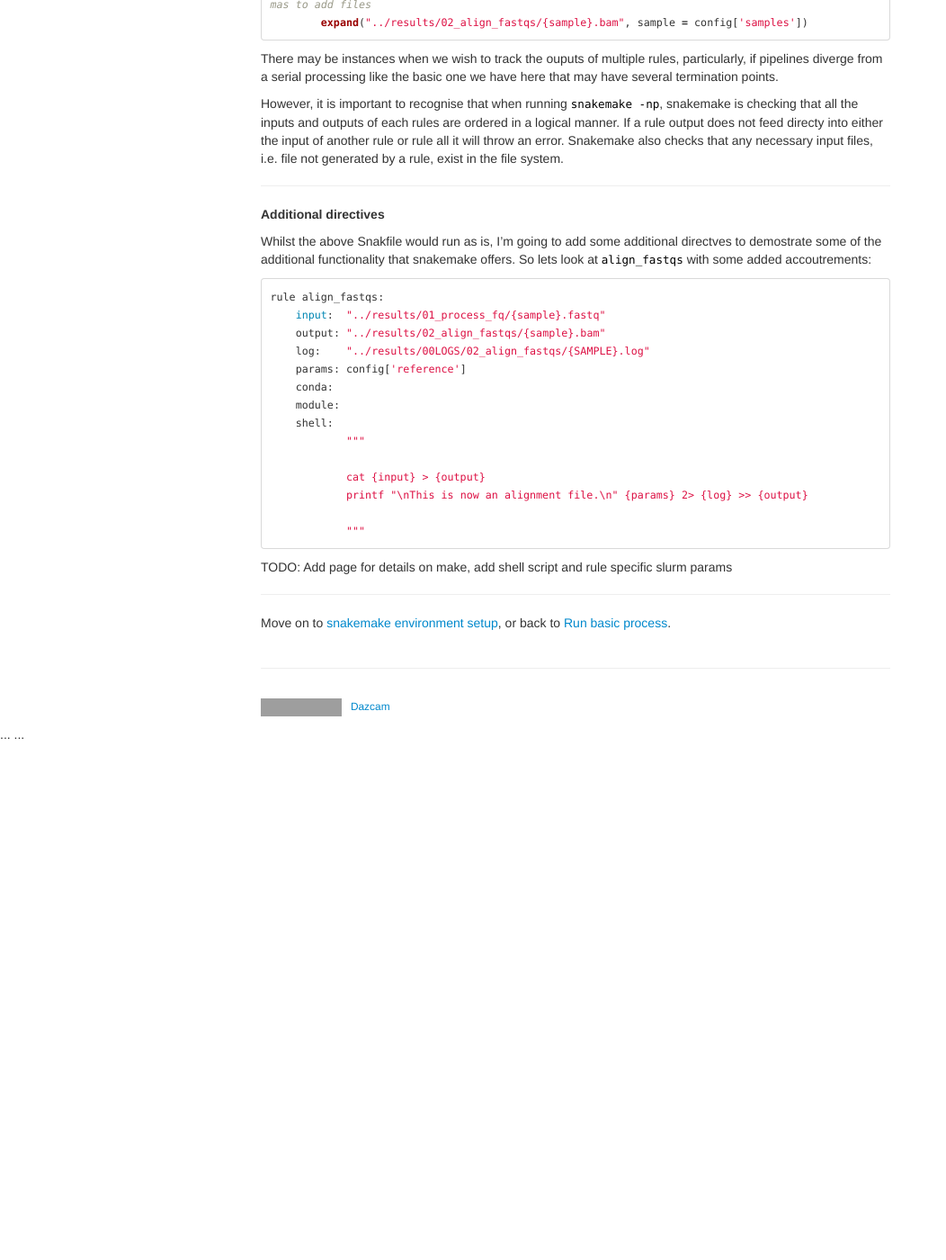
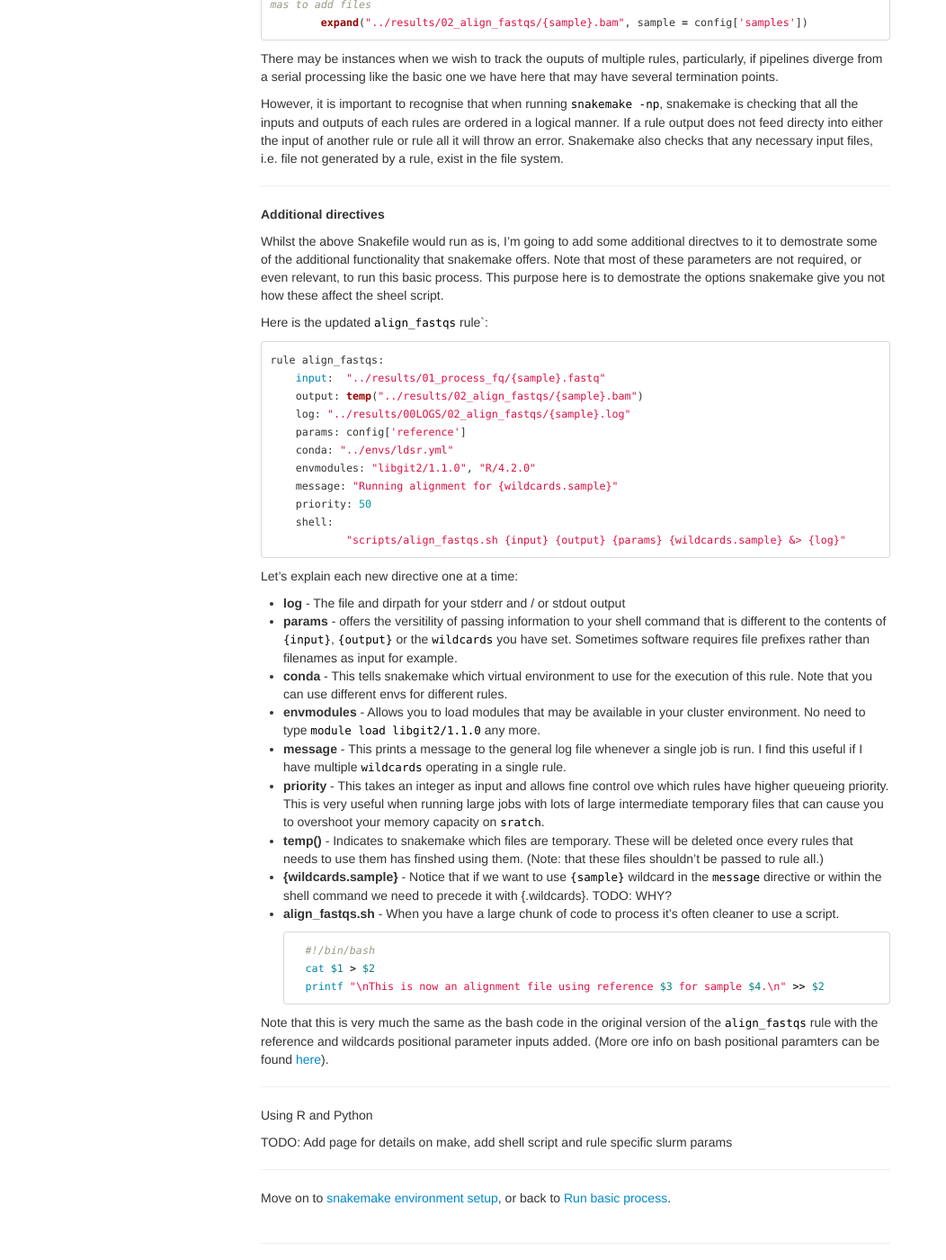
Before and after one commit to Dazcam/Bioinformatics-tutorials, a Jekyll site: the page built from pages/snakemake/04_rule2_add_params.md, in a window 1280 px wide and 1400 px high, scrolled down 1107 px. Shown: the whole window at 90% size, without its empty margins (0-1052 px from the left). Built offline with Jekyll 4.4.1, drawn with Linux system fonts in a browser that asks for light colours; before the commit the page ends 1933 px from its top, so only the background shows below that; grey boxes are pictures that could not be loaded.

Commit message:
Add parameter information

````diff
--- a/pages/snakemake/04_rule2_add_params.md
+++ b/pages/snakemake/04_rule2_add_params.md
@@ -74,27 +74,62 @@ in the file system.
 
 **Additional directives**
 
-Whilst the above Snakfile would run as is, I'm going to add some additional directves to demostrate some
-of the additional functionality that snakemake offers. So lets look at `align_fastqs` with some added
-accoutrements:
+Whilst the above Snakefile would run as is, I'm going to add some additional directves to it to
+demostrate some of the additional functionality that snakemake offers. Note that most of these
+parameters are not required, or even relevant, to run this basic process. This purpose here is
+to demostrate the options snakemake give you not how these affect the sheel script.
+
+Here is the updated `align_fastqs` rule`:
 
 ```python
 rule align_fastqs:
     input:  "../results/01_process_fq/{sample}.fastq"
-    output: "../results/02_align_fastqs/{sample}.bam"
-    log:    "../results/00LOGS/02_align_fastqs/{SAMPLE}.log"
+    output: temp("../results/02_align_fastqs/{sample}.bam")
+    log: "../results/00LOGS/02_align_fastqs/{sample}.log"
     params: config['reference']
-    conda:
-    module:
+    conda: "../envs/ldsr.yml"
+    envmodules: "libgit2/1.1.0", "R/4.2.0"
+    message: "Running alignment for {wildcards.sample}"
+    priority: 50
     shell:
-            """
-
-            cat {input} > {output}
-            printf "\nThis is now an alignment file.\n" {params} 2> {log} >> {output}
-
-            """
+            "scripts/align_fastqs.sh {input} {output} {params} {wildcards.sample} &> {log}"
 ```
 
+
+Let's explain each new directive one at a time:
+
+- **log** - The file and dirpath for your stderr and / or stdout output
+- **params** -  offers the versitility of passing information to your shell command that is different
+to the contents of `{input}`, `{output}` or the `wildcards` you have set. Sometimes software requires
+file prefixes rather than filenames as input for example.
+- **conda** -  This tells snakemake which virtual environment to use for the execution of this rule.
+Note that you can use different envs for different rules.
+- **envmodules** - Allows you to load modules that may be available in your cluster environment.
+No need to type `module load libgit2/1.1.0` any more.
+- **message** - This prints a message to the general log file whenever a single job is run. I find this
+useful if I have multiple `wildcards` operating in a single rule.
+- **priority** - This takes an integer as input and allows fine control ove which rules have higher queueing
+priority. This is very useful when running large jobs with lots of large intermediate temporary files that
+can cause you to overshoot your memory capacity on `sratch`.
+- **temp()** - Indicates to snakemake which files are temporary. These will be deleted once every rules that
+needs to use them has finshed using them. (Note: that these files shouldn't be passed to rule all.)
+- **{wildcards.sample}** - Notice that if we want to use `{sample}` wildcard in the `message` directive or within
+the shell command we need to precede it with {.wildcards}. TODO: WHY?
+- **align_fastqs.sh** - When you have a large chunk of code to process it's often cleaner to use a script.
+
+    ```bash
+    #!/bin/bash
+    cat $1 > $2
+    printf "\nThis is now an alignment file using reference $3 for sample $4.\n" >> $2
+    ```
+
+Note that this is very much the same as the bash code in the original version of the `align_fastqs`
+rule with the reference and wildcards positional parameter inputs added. (More ore info on bash positional
+paramters can be found [here](https://en.wikibooks.org/wiki/Bash_Shell_Scripting/Positional_Parameters)).
+
+***
+
+Using R and Python
 
 
 TODO: Add page for details on make, add shell script and rule specific slurm params
````
